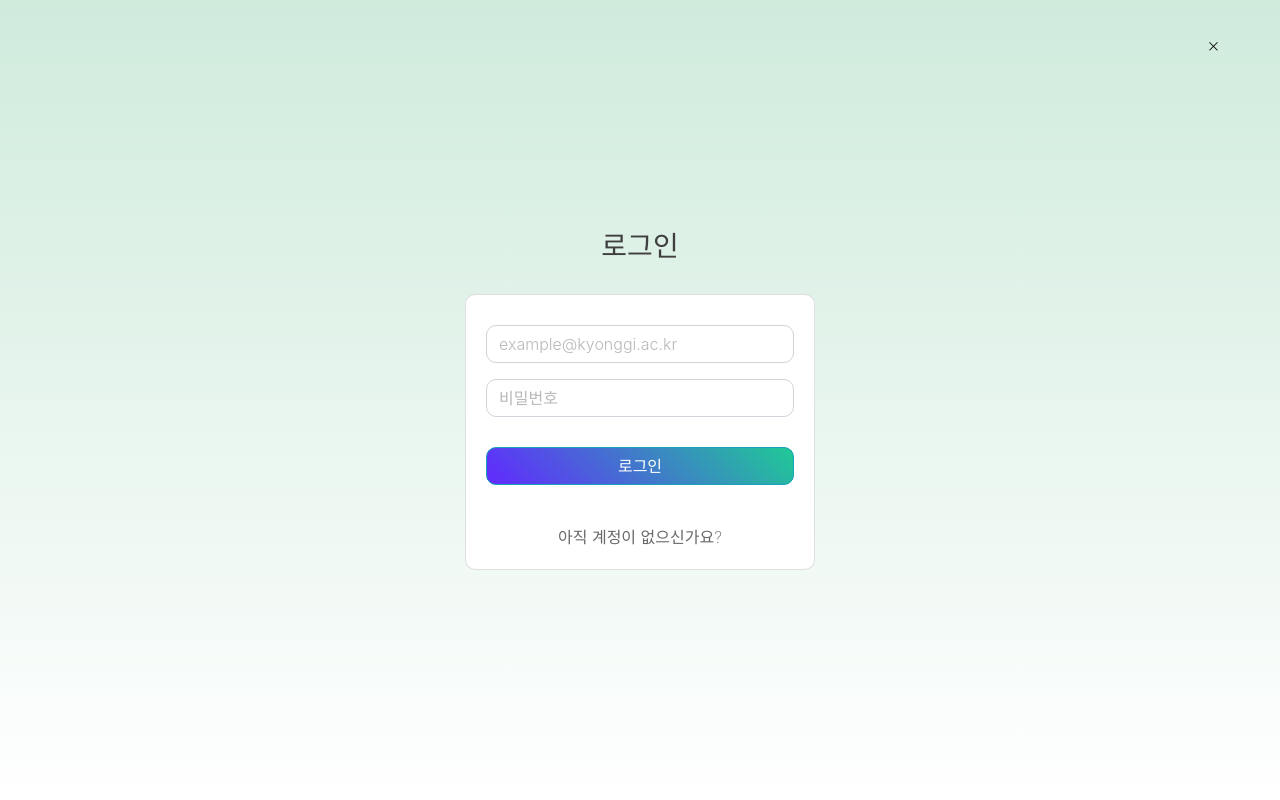
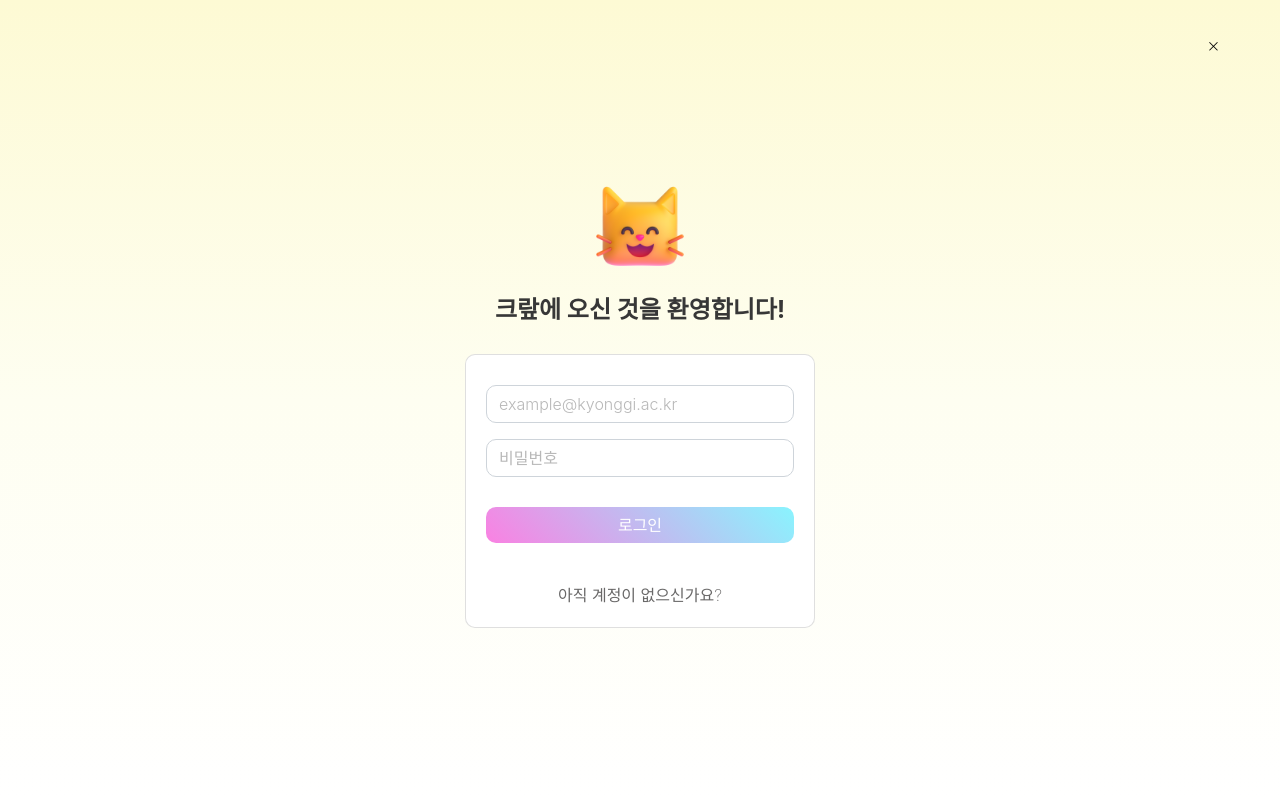
Before and after one commit to Sprint2Team3/kgu-life-kraf, a Python web app: template templates/login.html in a window 1280 px wide. Run offline with Jinja, Linux system fonts and the light colour scheme; the template is opened without the code that fills it, so the values that code supplies are empty.

Commit message:
design[front]: 사이트 톤 변경 및 디자인 개선
로그인 버튼의 색상과 login.html의 디자인을 수정하여 사이트 전체 톤을 맞췄습니다.

```diff
--- a/static/style.css
+++ b/static/style.css
@@ -77,9 +77,9 @@ footer {
 }
 
 .custom-btn {
-  background: linear-gradient(45deg, #6229ff, #20c997);
-  color: white;
-  border: none;
+  background: linear-gradient(45deg, #fa81e2, #89f4fe);
+  color: rgb(255, 255, 255) !important;
+  border: none !important;
   transition: filter 0.3s ease;
 }
 
@@ -89,7 +89,7 @@ footer {
 
 /* 전체 배경에 그라데이션 적용 */
 .gradient-background {
-  background: linear-gradient(to bottom, #cfebdc, #ffffff);
+  background: linear-gradient(to bottom, #fdfad4 0%, #fefef1 50%, #ffffff 100%);
   height: 100vh; /* 화면 전체 높이 */
   display: flex;
   justify-content: center;
--- a/templates/login.html
+++ b/templates/login.html
@@ -32,8 +32,17 @@
     <div class="container">
       <div class="row justify-content-center">
         <div class="col-md-4">
-          <div class="text-center mb-4">
-            <h3 style="color: rgb(63, 63, 63)">로그인</h3>
+          <div class="text-center">
+            <img
+              src="{{ url_for('static', filename='/img/welcomeCatFace.png') }}"
+              alt="웰컴고양이얼굴"
+              width="100"
+              height="100"
+              class="d-inline-block mb-4"
+            />
+            <h4 style="color: rgb(55, 55, 55); font-weight: bold">
+              크랖에 오신 것을 환영합니다!
+            </h4>
           </div>
 
           <div class="card custom-rounded mt-30">
```
Also changed, not shown: templates/school.html (+5 -5 lines), static/img/welcomeCatFace.png (added).
